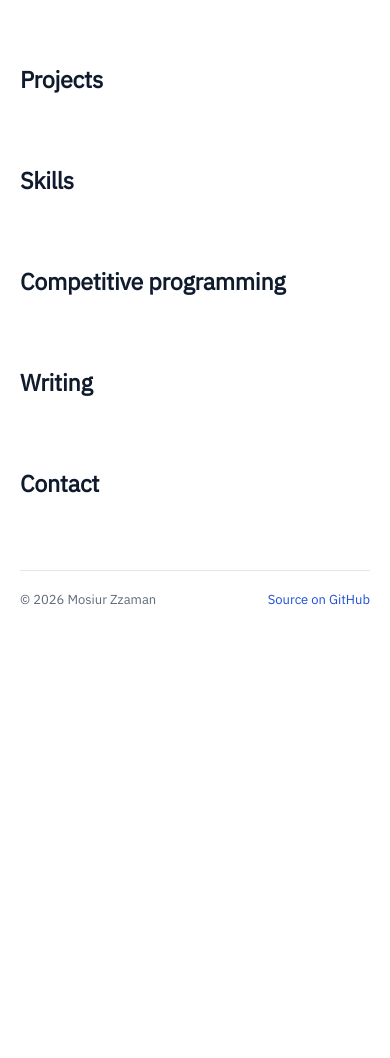
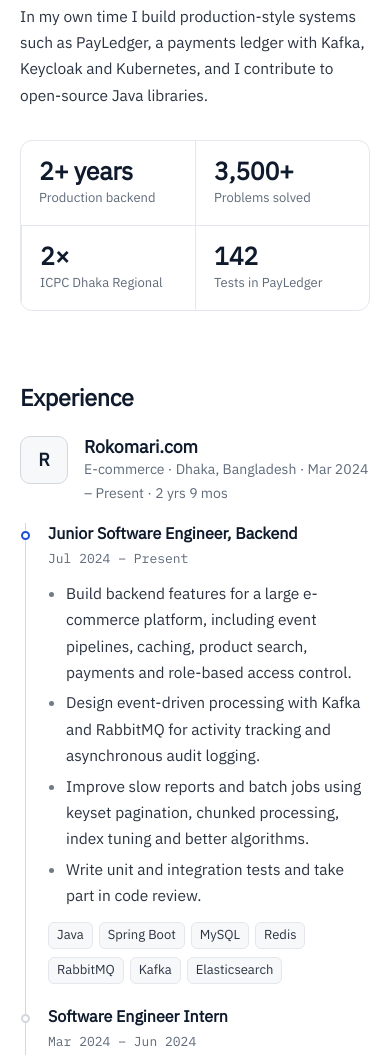
Before and after one commit to Mosiur99/Mosiur99.github.io, an Astro site: page / in a window 390 px wide. Shown: the part 630-1688 px from the top of the page. Before the commit the page ends 1281 px from the top, so only its background shows below. Built offline with nearby package versions, Linux system fonts and the light colour scheme; Astro itself is replaced by a stand-in of ours.

Commit message:
feat: add About and Experience sections
- About: lead, summary paragraphs and four key numbers from profile.yaml
- Experience: timeline per company with logo box, dates, time at company,
  roles newest first, bullets and tool tags; full-width roles on phones
- Date helpers: month formatting, ranges with Present, inclusive month
  counts, durations and company spans
- Unit tests for dates and both components; e2e tests for content,
  ordering, links and layout on phone and desktop

```diff
--- /dev/null
+++ b/src/components/About.astro
@@ -0,0 +1,86 @@
+---
+import type { Profile } from '../content/schemas';
+
+interface Props {
+  profile: Profile;
+}
+
+const { profile } = Astro.props;
+---
+
+<section id="about" class="about" aria-label="About">
+  <p class="lead">{profile.lead}</p>
+  {profile.summary.map((paragraph) => (
+    <p class="summary">{paragraph}</p>
+  ))}
+  <dl class="highlights">
+    {profile.highlights.map((item) => (
+      <div class="highlight">
+        <dt>{item.label}</dt>
+        <dd>{item.value}</dd>
+      </div>
+    ))}
+  </dl>
+</section>
+
+<style>
+  .lead {
+    max-width: 62ch;
+    color: var(--color-ink);
+    font-size: var(--text-lg);
+    line-height: 1.65;
+  }
+
+  .summary {
+    max-width: 64ch;
+    margin-top: var(--space-4);
+  }
+
+  .highlights {
+    display: grid;
+    grid-template-columns: repeat(4, minmax(0, 1fr));
+    margin: var(--space-6) 0 0;
+    border: 1px solid var(--color-line);
+    border-radius: var(--radius-lg);
+    overflow: hidden;
+  }
+
+  .highlight {
+    display: flex;
+    flex-direction: column-reverse;
+    padding: 16px 18px;
+  }
+
+  .highlight + .highlight {
+    border-left: 1px solid var(--color-line);
+  }
+
+  dt {
+    color: var(--color-muted);
+    font-size: var(--text-xs);
+  }
+
+  dd {
+    margin: 0;
+    color: var(--color-ink);
+    font-size: 1.55rem;
+    font-weight: 600;
+    line-height: 1.2;
+    letter-spacing: -0.01em;
+    font-variant-numeric: tabular-nums;
+  }
+
+  @media (max-width: 640px) {
+    .highlights {
+      grid-template-columns: repeat(2, minmax(0, 1fr));
+    }
+
+    .highlight:nth-child(3) {
+      border-left: 0;
+    }
+
+    .highlight:nth-child(n + 3) {
+      border-top: 1px solid var(--color-line);
+    }
+  }
+</style>
--- /dev/null
+++ b/src/components/Experience.astro
@@ -0,0 +1,201 @@
+---
+import SectionHeading from './SectionHeading.astro';
+import Tag from './Tag.astro';
+import type { Experience } from '../content/schemas';
+import {
+  companySpan,
+  formatDuration,
+  formatRange,
+  monthsInclusive,
+  sortRolesNewestFirst,
+} from '../lib/dates';
+
+interface Props {
+  companies: Experience[];
+  today?: Date;
+}
+
+const { companies, today = new Date() } = Astro.props;
+const ordered = [...companies].sort((a, b) => a.order - b.order);
+---
+
+<section id="experience" aria-labelledby="experience-title">
+  <SectionHeading id="experience-title" title="Experience" />
+  <div class="companies">
+    {ordered.map((company) => {
+      const span = companySpan(company.roles);
+      return (
+        <article class="company">
+          <div class="logo" aria-hidden="true">
+            {company.company.charAt(0)}
+          </div>
+          <header>
+            <h3>
+              <a href={company.url} target="_blank" rel="noopener noreferrer">
+                {company.company}
+              </a>
+            </h3>
+            <p class="meta">
+              {company.industry} · {company.location} · {formatRange(span.start, span.end)} ·{' '}
+              {formatDuration(monthsInclusive(span.start, span.end, today))}
+            </p>
+          </header>
+          <ol class="roles">
+            {sortRolesNewestFirst(company.roles).map((role) => (
+              <li class:list={['role', { current: role.end === null }]}>
+                <div class="role-top">
+                  <h4>{role.title}</h4>
+                  <span class="dates">{formatRange(role.start, role.end)}</span>
+                </div>
+                {role.bullets.length > 0 && (
+                  <ul class="bullets">
+                    {role.bullets.map((bullet) => (
+                      <li>{bullet}</li>
+                    ))}
+                  </ul>
+                )}
+                {role.tools.length > 0 && (
+                  <ul class="tools" aria-label="Tools">
+                    {role.tools.map((tool) => (
+                      <li>
+                        <Tag>{tool}</Tag>
+                      </li>
+                    ))}
+                  </ul>
+                )}
+              </li>
+            ))}
+          </ol>
+        </article>
+      );
+    })}
+  </div>
+</section>
+
+<style>
+  .companies {
+    display: grid;
+    gap: var(--space-7);
+  }
+
+  .company {
+    display: grid;
+    grid-template-columns: 48px minmax(0, 1fr);
+    column-gap: var(--space-4);
+    align-items: start;
+  }
+
+  header {
+    min-width: 0;
+  }
+
+  .logo {
+    display: grid;
+    place-items: center;
+    width: 48px;
+    height: 48px;
+    border: 1px solid var(--color-line-strong);
+    border-radius: 10px;
+    background: var(--color-panel);
+    color: var(--color-ink);
+    font-size: var(--text-lg);
+    font-weight: 700;
+  }
+
+  h3 {
+    font-size: 1.1rem;
+    font-weight: 600;
+  }
+
+  h3 a {
+    color: inherit;
+  }
+
+  .meta {
+    color: var(--color-muted);
+    font-size: var(--text-sm);
+  }
+
+  ol,
+  ul {
+    margin: 0;
+    padding: 0;
+  }
+
+  .roles {
+    grid-column: 2;
+    display: grid;
+    gap: 22px;
+    margin-top: 18px;
+    padding-left: 22px;
+    border-left: 1px solid var(--color-line-strong);
+    list-style: none;
+  }
+
+  .role {
+    position: relative;
+  }
+
+  .role::before {
+    content: '';
+    position: absolute;
+    left: -27px;
+    top: 8px;
+    width: 9px;
+    height: 9px;
+    border: 2px solid var(--color-line-strong);
+    border-radius: 50%;
+    background: var(--color-bg);
+  }
+
+  .role.current::before {
+    border-color: var(--color-accent);
+  }
+
+  .role-top {
+    display: flex;
+    flex-wrap: wrap;
+    justify-content: space-between;
+    gap: var(--space-1) var(--space-3);
+  }
+
+  h4 {
+    font-size: 1rem;
+    font-weight: 600;
+  }
+
+  .dates {
+    color: var(--color-muted);
+    font: var(--text-xs) / 1.9 var(--font-mono);
+    font-variant-numeric: tabular-nums;
+  }
+
+  .bullets {
+    margin-top: var(--space-2);
+    padding-left: 18px;
+    list-style: disc;
+  }
+
+  .bullets li {
+    margin: 4px 0;
+  }
+
+  .bullets li::marker {
+    color: var(--color-faint);
+  }
+
+  .tools {
+    display: flex;
+    flex-wrap: wrap;
+    gap: 6px;
+    margin-top: var(--space-3);
+    list-style: none;
+  }
+
+  @media (max-width: 640px) {
+    .roles {
+      grid-column: 1 / -1;
+      margin-left: 5px;
+    }
+  }
+</style>
--- /dev/null
+++ b/src/lib/dates.ts
@@ -0,0 +1,58 @@
+const MONTHS = ['Jan', 'Feb', 'Mar', 'Apr', 'May', 'Jun', 'Jul', 'Aug', 'Sep', 'Oct', 'Nov', 'Dec'];
+
+interface Span {
+  start: string;
+  end: string | null;
+}
+
+function parse(yearMonth: string): { year: number; month: number } {
+  const [year, month] = yearMonth.split('-').map(Number);
+  return { year: year ?? 0, month: month ?? 1 };
+}
+
+function toYearMonth(date: Date): string {
+  return `${date.getFullYear()}-${String(date.getMonth() + 1).padStart(2, '0')}`;
+}
+
+export function formatMonth(yearMonth: string): string {
+  const { year, month } = parse(yearMonth);
+  return `${MONTHS[month - 1]} ${year}`;
+}
+
+export function formatRange(start: string, end: string | null): string {
+  return `${formatMonth(start)} – ${end ? formatMonth(end) : 'Present'}`;
+}
+
+export function monthsInclusive(start: string, end: string | null, today = new Date()): number {
+  const from = parse(start);
+  const to = parse(end ?? toYearMonth(today));
+  return (to.year - from.year) * 12 + (to.month - from.month) + 1;
+}
+
+export function formatDuration(months: number): string {
+  const years = Math.floor(months / 12);
+  const rest = months % 12;
+  const parts = [];
+  if (years > 0) parts.push(`${years} ${years === 1 ? 'yr' : 'yrs'}`);
+  if (rest > 0) parts.push(`${rest} ${rest === 1 ? 'mo' : 'mos'}`);
+  return parts.join(' ');
+}
+
+export function companySpan(roles: Span[]): Span {
+  const start = roles.map((r) => r.start).sort()[0] ?? '';
+  const open = roles.some((r) => r.end === null);
+  const end = open
+    ? null
+    : (roles
+        .map((r) => r.end as string)
+        .sort()
+        .at(-1) ?? null);
+  return { start, end };
+}
+
+export function sortRolesNewestFirst<T extends Span>(roles: T[]): T[] {
+  return [...roles].sort((a, b) => {
+    if ((a.end === null) !== (b.end === null)) return a.end === null ? -1 : 1;
+    return b.start.localeCompare(a.start);
+  });
+}
--- a/src/pages/index.astro
+++ b/src/pages/index.astro
@@ -1,5 +1,7 @@
 ---
-import { getEntry } from 'astro:content';
+import { getCollection, getEntry } from 'astro:content';
+import About from '../components/About.astro';
+import Experience from '../components/Experience.astro';
 import SectionHeading from '../components/SectionHeading.astro';
 import Home from '../layouts/Home.astro';
 import { sections } from '../lib/sections';
@@ -7,26 +9,19 @@ import { sections } from '../lib/sections';
 const entry = await getEntry('profile', 'main');
 if (!entry) throw new Error('src/content/profile.yaml must have a "main" entry');
 const profile = entry.data;
+const companies = (await getCollection('experience')).map((company) => company.data);
+
+const built = new Set(['about', 'experience']);
 ---
 
 <Home profile={profile}>
-  <section id="about" aria-label="About">
-    <p class="lead">{profile.lead}</p>
-  </section>
+  <About profile={profile} />
+  <Experience companies={companies} />
   {sections
-    .filter((section) => section.id !== 'about')
+    .filter((section) => !built.has(section.id))
     .map((section) => (
       <section id={section.id} aria-labelledby={`${section.id}-title`}>
         <SectionHeading id={`${section.id}-title`} title={section.label} />
       </section>
     ))}
 </Home>
-
-<style>
-  .lead {
-    max-width: 62ch;
-    color: var(--color-ink);
-    font-size: var(--text-lg);
-    line-height: 1.65;
-  }
-</style>
```
Also changed, not shown: tests/e2e/experience.spec.ts (added, +36 -0 lines), tests/unit/dates.test.ts (added, +98 -0 lines), tests/unit/sections.test.ts (added, +62 -0 lines).
